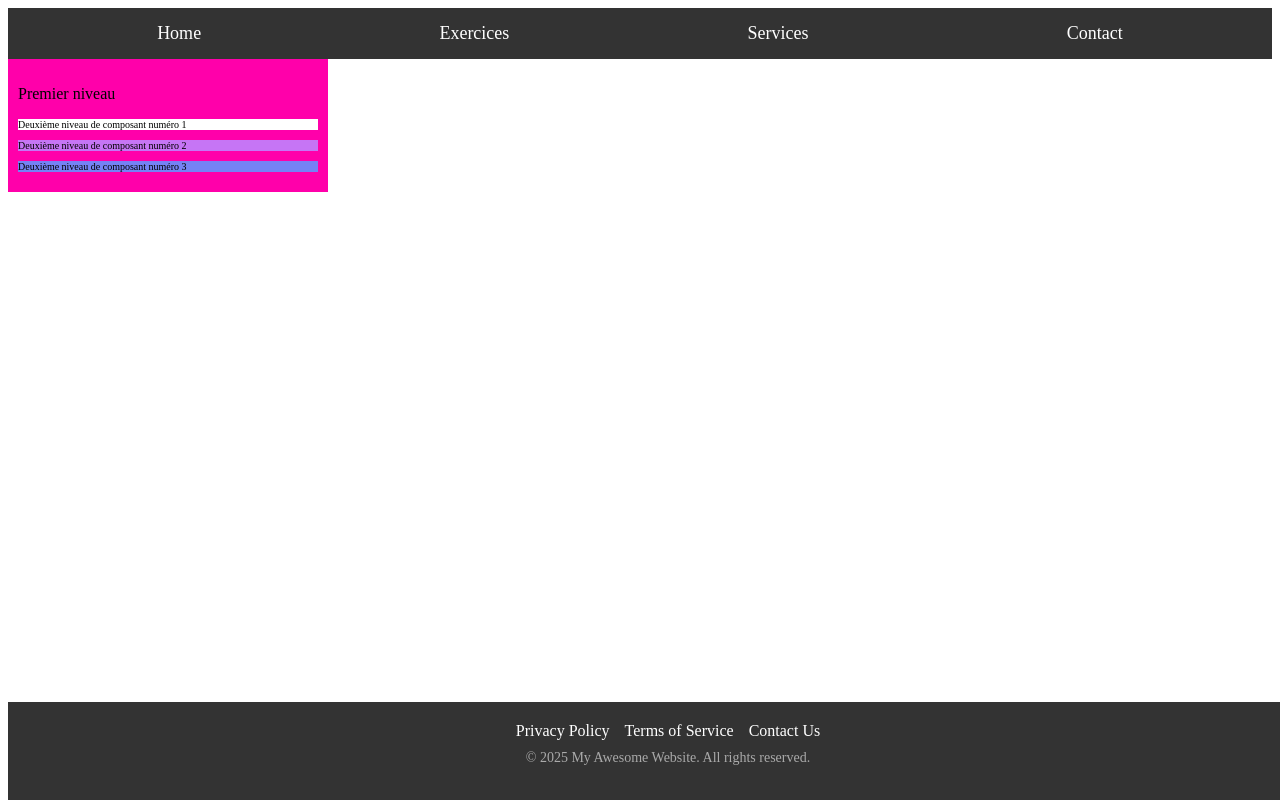
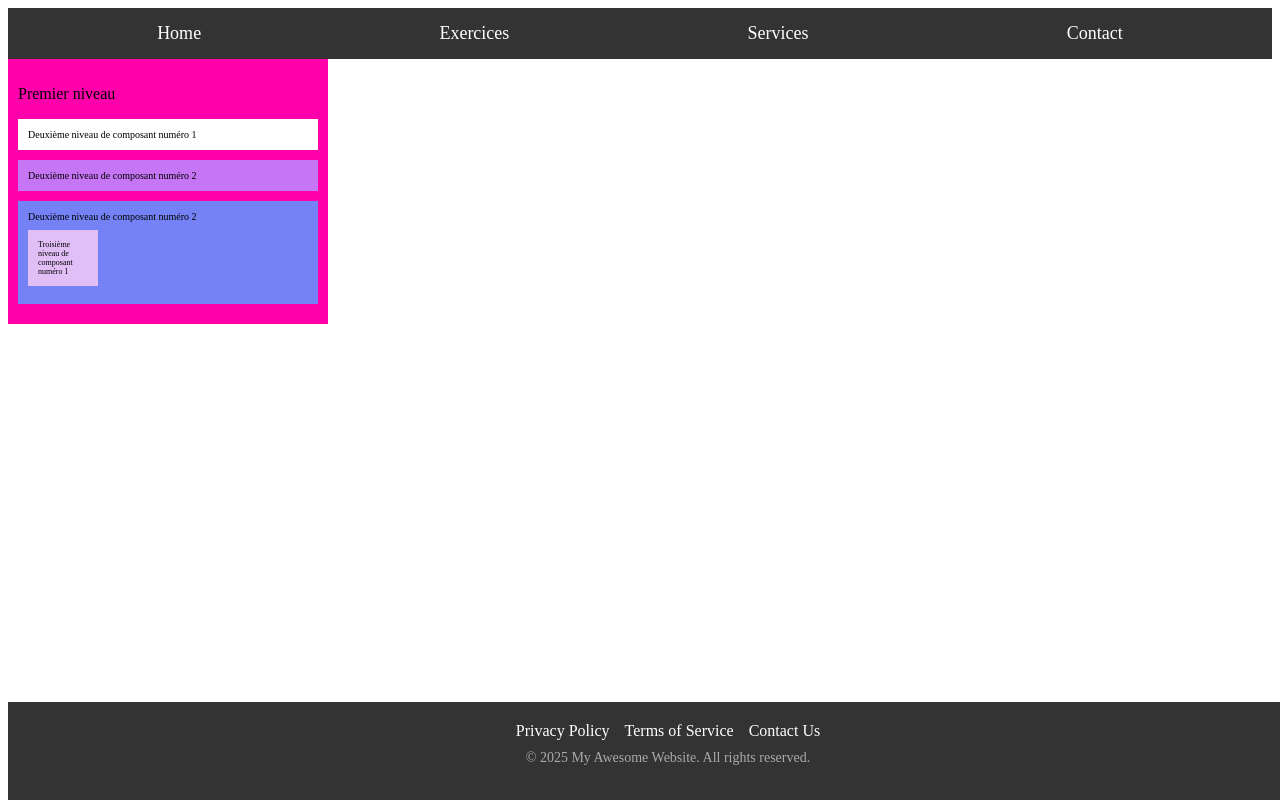
Before and after one commit to ApollineSetan/AngularApp, an Angular app: page /exercice1 in a window 1280 px wide. Built offline with nearby package versions, Linux system fonts and the light colour scheme.

Commit message:
subleveladded

```diff
--- a/src/app/exercice1/exo1details/exo1details.component.css
+++ b/src/app/exercice1/exo1details/exo1details.component.css
@@ -1,4 +1,5 @@
 p {
     background-color: white;
     font-size: 10px;
+    padding: 10px;
 }
--- a/src/app/exercice1/exo1details2/exo1details2.component.css
+++ b/src/app/exercice1/exo1details2/exo1details2.component.css
@@ -1,4 +1,5 @@
 p {
     background-color: rgb(198, 117, 245);
     font-size: 10px;
+    padding: 10px;
 }
--- a/src/app/exercice1/exo1details3/exo1details3.component.css
+++ b/src/app/exercice1/exo1details3/exo1details3.component.css
@@ -1,4 +1,5 @@
 p {
     background-color: rgb(117, 130, 245);
     font-size: 10px;
+    padding: 10px;
 }
--- a/src/app/exercice1/exo1details3/exo1details3.component.html
+++ b/src/app/exercice1/exo1details3/exo1details3.component.html
@@ -1 +1,3 @@
-<p>Deuxième niveau de composant numéro 3</p>
+<p>Deuxième niveau de composant numéro 2
+    <app-exo1sousdetails></app-exo1sousdetails>
+</p>
--- a/src/app/exercice1/exo1details3/exo1details3.component.ts
+++ b/src/app/exercice1/exo1details3/exo1details3.component.ts
@@ -1,8 +1,9 @@
 import { Component } from '@angular/core';
+import { Exo1sousdetailsComponent } from './exo1sousdetails/exo1sousdetails.component';
 
 @Component({
   selector: 'app-exo1details3',
-  imports: [],
+  imports: [Exo1sousdetailsComponent],
   templateUrl: './exo1details3.component.html',
   styleUrl: './exo1details3.component.css'
 })
--- /dev/null
+++ b/src/app/exercice1/exo1details3/exo1sousdetails/exo1sousdetails.component.css
@@ -0,0 +1,6 @@
+p {
+    width: 50px;
+    background-color: rgb(226, 190, 247);
+    font-size: 8px;
+    padding: 10px;
+}
--- /dev/null
+++ b/src/app/exercice1/exo1details3/exo1sousdetails/exo1sousdetails.component.html
@@ -0,0 +1 @@
+<p>Troisième niveau de composant numéro 1</p>
```
Also changed, not shown: src/app/exercice1/exo1details3/exo1sousdetails/exo1sousdetails.component.ts (added, +11 -0 lines), 1 other file (tests, documents, lock files or other folders).
